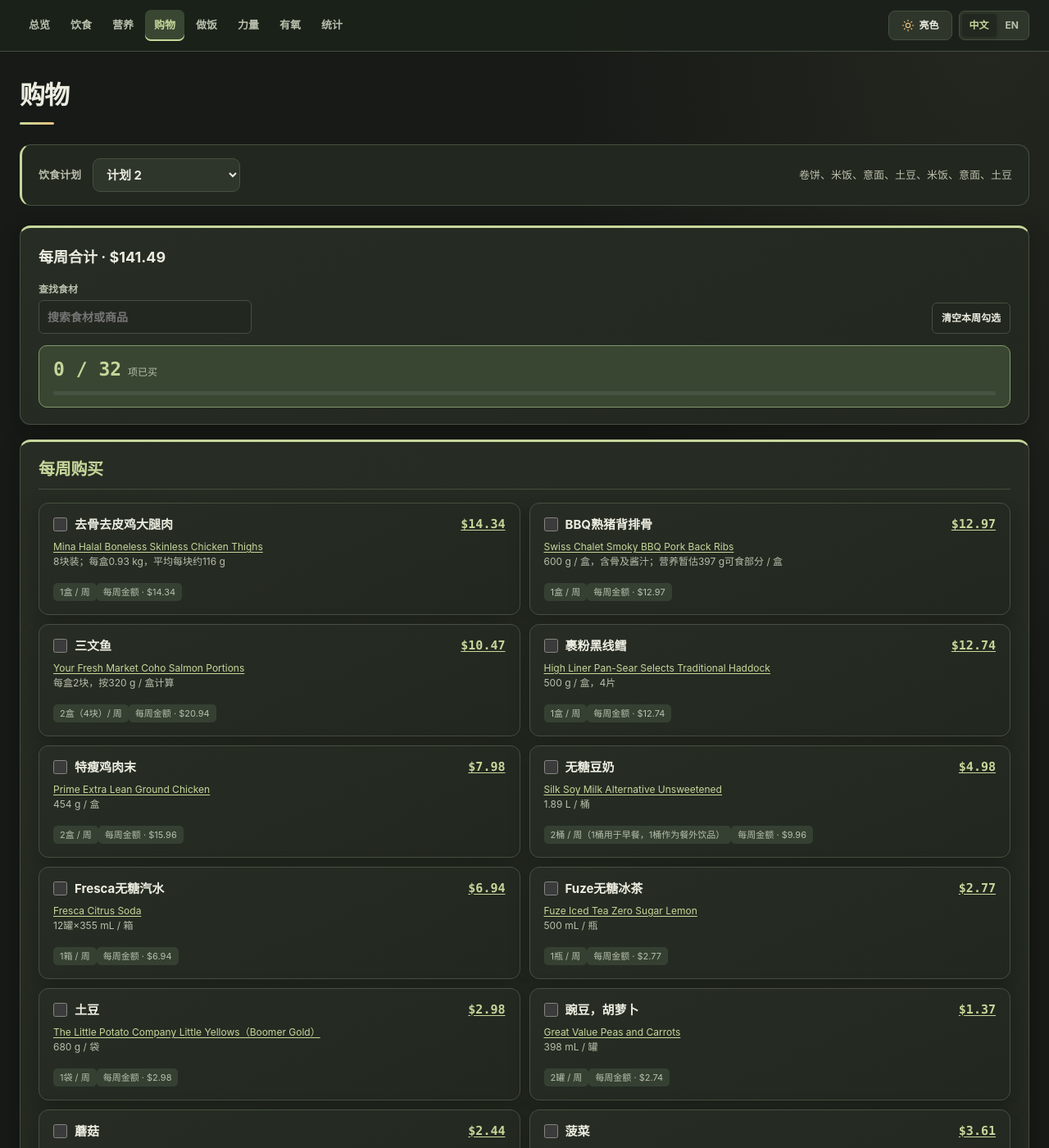
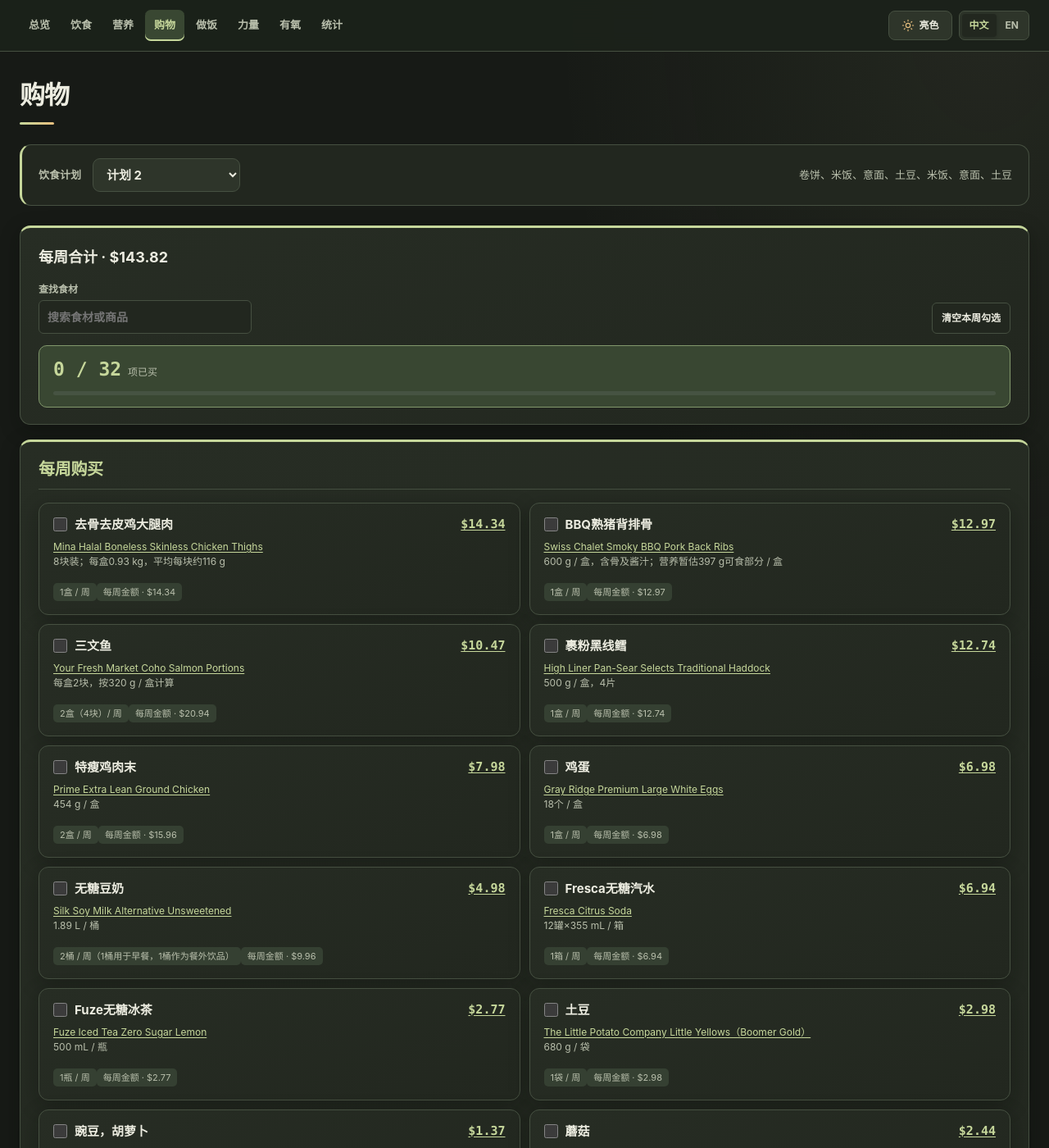
Before and after one commit to yunhaixiang/fitness, a Jekyll site: the page built from plans/plan-2/shopping.md, in a window 1280 px wide and 1400 px high. Shown: the whole window at 82% size. Built offline with Jekyll 4.4.1, drawn with Linux system fonts in a browser that asks for light colours; some of the changed text lies outside the part shown.

Commit message:
Correct Plan 2 eggs to one 18-count carton weekly

```diff
--- a/plans/plan-2/shopping.md
+++ b/plans/plan-2/shopping.md
@@ -47,10 +47,10 @@
 <td style="text-align: right;">2盒 / 周</td>
 <td style="text-align: right;"><a href="https://www.walmart.ca/en/ip/Prime-Extra-Lean-Ground-Chicken-Raised-Without-Antibiotics-454-g/10243782">$7.98</a></td>
 </tr>
-<tr data-price-id="5" data-weekly-cost="4.65" data-purchase-group="restock">
+<tr data-price-id="5" data-weekly-cost="6.98" data-purchase-group="weekly">
 <td>鸡蛋</td>
 <td><a href="https://www.walmart.ca/en/ip/Gray-Ridge-Premium-Large-White-18-Eggs/6000191268613">Gray Ridge Premium Large White Eggs</a><br>18个 / 盒</td>
-<td data-en="2 Cartons / 3 Weeks">2盒 / 3周</td>
+<td data-en="1 Carton / Week">1盒 / 周</td>
 <td style="text-align: right;"><a href="https://www.walmart.ca/en/ip/Gray-Ridge-Premium-Large-White-18-Eggs/6000191268613">$6.98</a></td>
 </tr>
 <tr data-price-id="6" data-weekly-cost="9.96">
@@ -213,7 +213,7 @@
 <td>每周合计</td>
 <td>—</td>
 <td style="text-align: right;">—</td>
-<td style="text-align: right;">$141.49</td>
+<td style="text-align: right;">$143.82</td>
 </tr>
 </tbody>
 </table>
```
Also changed, not shown: tests/restored-plan.test.js (+4 -1 lines).
